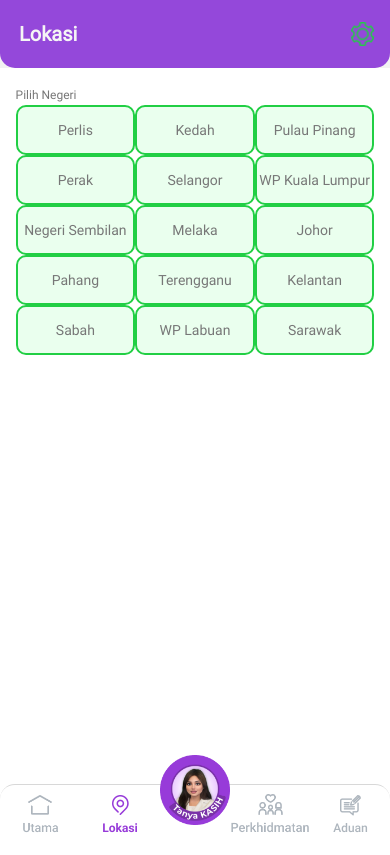
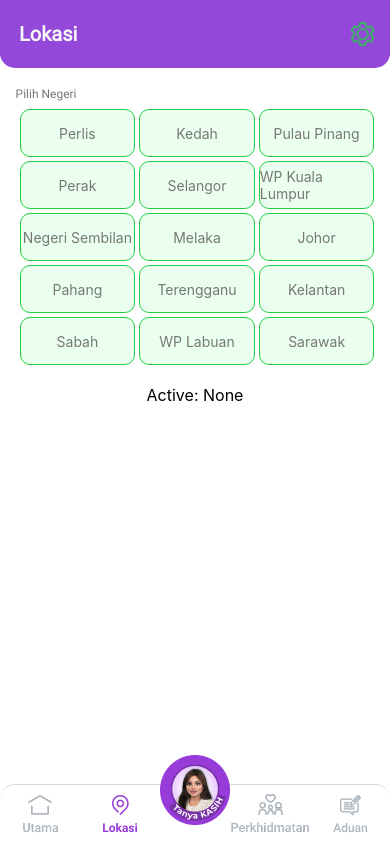
Before and after one commit to enzeeTech/LPPKNApp, a React Native app: screen /LocationScreen in a window 390 px wide. Built offline with nearby package versions, Linux system fonts and the light colour scheme.

Commit message:
Fixed layout issue and added active state to buttons

```diff
--- a/app/screens/locationScreen/StateTable.js
+++ b/app/screens/locationScreen/StateTable.js
@@ -1,41 +1,50 @@
-import React from 'react';
+import React, { useState } from 'react';
 import { View, Text, StyleSheet, SafeAreaView, TouchableOpacity } from 'react-native';
 
 function StateTable() {
     const numRows = 5;
     const numColumns = 3;
-    const nameList = ['Perlis', 'Kedah', "Pulau Pinang", "Perak", "Selangor", "WP Kuala Lumpur",
-                      "Negeri Sembilan", "Melaka", "Johor", "Pahang", "Terengganu", "Kelantan", "Sabah",
-                      "WP Labuan",  "Sarawak"];
+    const nameList = [
+        'Perlis', 'Kedah', 'Pulau Pinang', 'Perak', 'Selangor', 'WP Kuala Lumpur',
+        'Negeri Sembilan', 'Melaka', 'Johor', 'Pahang', 'Terengganu', 'Kelantan', 'Sabah',
+        'WP Labuan', 'Sarawak'
+    ];
 
-    const handleItemPress = (itemText) => {
-        // Handle the press event for the specific item
-        console.log(`Item "${itemText}" is pressed`);
+    const [activeButtonIndex, setActiveButtonIndex] = useState(null);
+
+    const handleItemPress = (index) => {
+        // Toggle the active state or set it to null if it's already active
+        setActiveButtonIndex(activeButtonIndex === index ? null : index);
     };
 
-    // Generate button elements
+
     const buttons = [];
-    let itemIndex = 0; // Initialize the index for itemsArray
 
     for (let i = 0; i < numRows; i++) {
         const row = [];
         for (let j = 0; j < numColumns; j++) {
-        if (itemIndex < nameList.length) {
-            const itemText = nameList[itemIndex];
+            const buttonIndex = j + i * numColumns;
+            if (buttonIndex < nameList.length) {
+                const isPressed = buttonIndex === activeButtonIndex;
                 row.push(
                     <TouchableOpacity
-                style={[styles.button, {
-                    // marginLeft: j > 0 ? buttonMargin : 5, // Horizontal margin
-                    // marginTop: i > 0 ? buttonMargin : 5, // Vertical margin
-                    }
+                        style={[
+                            styles.button,
+                            isPressed ? styles.buttonActive : styles.buttonInactive,
+                            {marginLeft: 4, marginTop: 4}
                         ]}
-                key={itemIndex}
-                onPress={() => handleItemPress(itemText)}
+                        key={buttonIndex}
+                        onPress={() => handleItemPress(buttonIndex)}
                     >
-                <Text style={styles.buttonText}>{itemText}</Text>
+                        <Text style={{
+                            color: isPressed ? '#FFFFFF' : '#777777',
+
+
+                             }}>
+                            {nameList[buttonIndex]}
+                        </Text>
                     </TouchableOpacity>
                 );
-            itemIndex++; // Increment the index for itemsArray
             }
         }
         buttons.push(
@@ -45,13 +54,18 @@ function StateTable() {
         );
     }
 
+    // To show the active state text, make sure to check if the index is not null
+    const activeStateText = activeButtonIndex !== null ? nameList[activeButtonIndex] : "None";
+
     return (
         <View style={styles.container}>
-          {/* Render the button rows */}
             {buttons}
+            {/* Show the active button's name or "None" if no button is active */}
+            <Text style={styles.activeStateText}>
+                {`Active: ${activeStateText}`}
+            </Text>
         </View>
     );
-
 }
 
 const styles = StyleSheet.create({
@@ -62,25 +76,36 @@ const styles = StyleSheet.create({
     },
     buttonRow: {
         flexDirection: 'row',
-        justifyContent: 'space-between',
-        // marginHorizontal: 10
     },
     button: {
         flex: 1,
         backgroundColor: '#EAFFEE',
-        borderRadius: 10, // Rounded edges
+        borderRadius: 10,
         borderColor: '#21CF44',
-        borderWidth: 2,
+        borderWidth: 1.2,
         alignItems: 'center',
         justifyContent: 'center',
-        height: 50,
+        height: 48,
         width: 114
     },
     buttonText: {
         fontFamily: 'Roboto-Regular',
         fontSize: 14,
+        fontWeight: '900',
         color: '#777777',
         textAlign: 'center',
+    },
+    activeStateText: {
+        color: 'black',
+        fontSize: 16,
+        marginTop: 20,
+        textAlign: 'center',
+    },
+    buttonActive: {
+        backgroundColor: '#21CF44', // Active button color
+    },
+    buttonInactive: {
+        backgroundColor: '#EAFFEE', // Inactive button color
     },
 });
 
--- a/app/screens/locationScreen/index.js
+++ b/app/screens/locationScreen/index.js
@@ -1,4 +1,3 @@
-import React from 'react';
 import { View, Text, StyleSheet, SafeAreaView, TouchableOpacity } from 'react-native';
 import { Table, Row, Rows } from 'react-native-table-component';
 import Header from './LocationScreenHeader';
@@ -23,17 +22,18 @@ const styles = StyleSheet.create({
     container: {
         flex: 1,
         backgroundColor: '#9448DA',
-        backgroundColor: 'transparent',
+        // backgroundColor: 'transparent',
 
     },
     headerContainer: {
         backgroundColor: 'transparent',
-        // zIndex: 5,
+        zIndex: 5,
     },
     stateContainer: {
         flex: 1,
         backgroundColor: '#FFFF',
         // zIndex: 1,
+        marginTop: -12,
     },
     bodyText: {
         color: '#777777',
@@ -41,7 +41,7 @@ const styles = StyleSheet.create({
         paddingLeft: '4%',
         fontSize: 12,
         fontFamily: 'Roboto-Regular',
-        paddingTop: '5%',
+        paddingTop: '8%',
         // flex: 1,
         // textAlign: 'center',
     },
```
Lines whose indentation alone changed are shown as unchanged.
